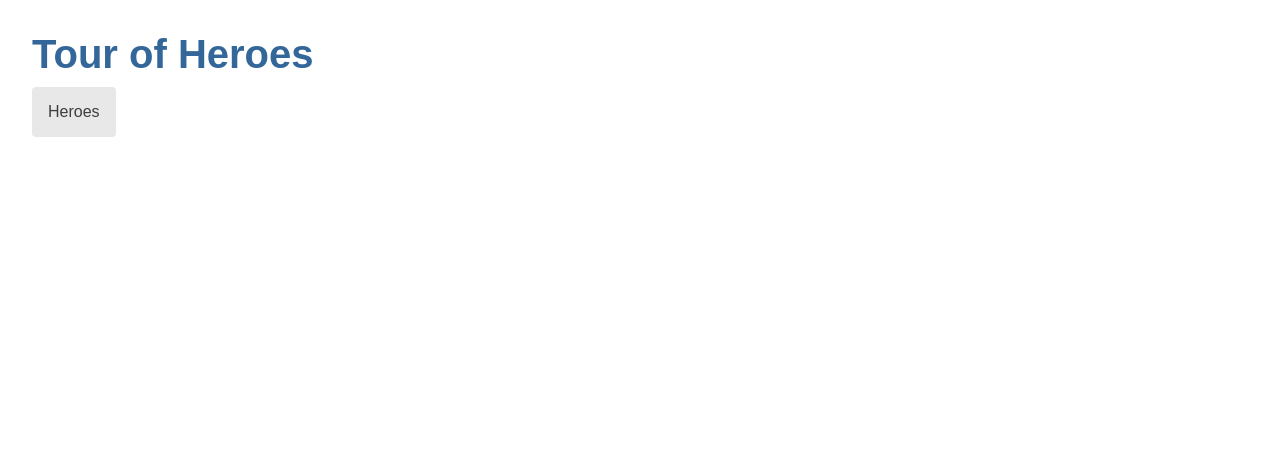
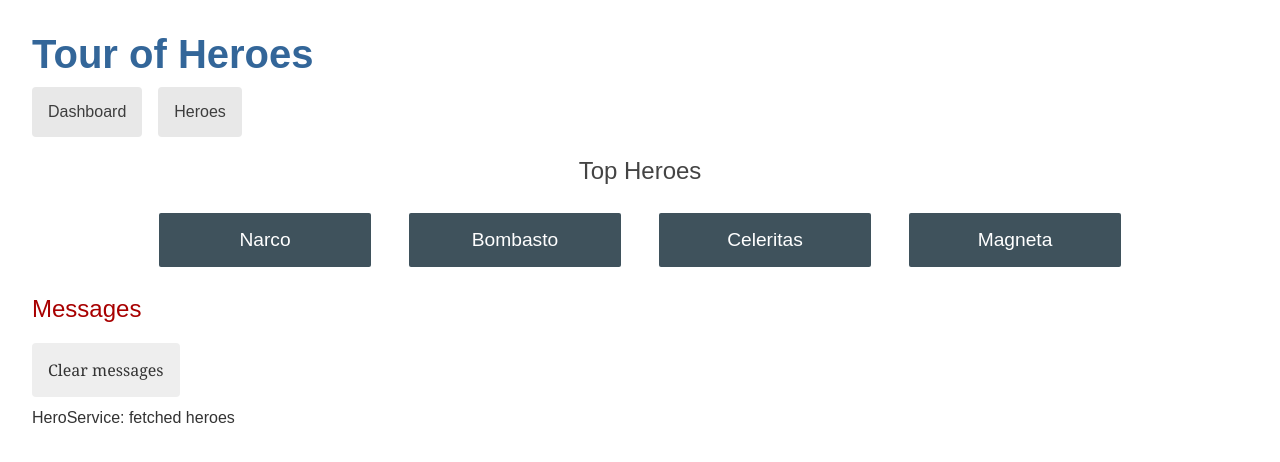
Before and after one commit to rDuckDev/hello-languages, an Angular app in the folder javascript/sandbox/angular-app/: page /dashboard in a window 1280 px wide. Before the commit this address led to /. Shown: the top 462 px of the page. Built offline with nearby package versions, Linux system fonts and the light colour scheme.

Commit message:
feat: add dashboard component [Angular]

```diff
--- a/javascript/sandbox/angular-app/src/app/app-routing.module.ts
+++ b/javascript/sandbox/angular-app/src/app/app-routing.module.ts
@@ -1,8 +1,13 @@
 import { NgModule } from '@angular/core';
 import { RouterModule, Routes } from '@angular/router';
+import { DashboardComponent } from './dashboard/dashboard.component';
 import { HeroesComponent } from './heroes/heroes.component';
 
-const routes: Routes = [{ path: 'heroes', component: HeroesComponent }];
+const routes: Routes = [
+  { path: '', redirectTo: '/dashboard', pathMatch: 'full' },
+  { path: 'heroes', component: HeroesComponent },
+  { path: 'dashboard', component: DashboardComponent },
+];
 
 @NgModule({
   imports: [RouterModule.forRoot(routes)],
--- a/javascript/sandbox/angular-app/src/app/app.component.css
+++ b/javascript/sandbox/angular-app/src/app/app.component.css
@@ -8,6 +8,7 @@
   padding: 1rem;
   text-decoration: none;
   margin-top: 10px;
+  margin-right: 1em;
   display: inline-block;
   background-color: #e8e8e8;
   color: #3d3d3d;
--- a/javascript/sandbox/angular-app/src/app/app.component.html
+++ b/javascript/sandbox/angular-app/src/app/app.component.html
@@ -1,5 +1,6 @@
 <h1>{{ title }}</h1>
 <nav>
+  <a routerLink="/dashboard">Dashboard</a>
   <a routerLink="/heroes">Heroes</a>
 </nav>
 <router-outlet></router-outlet>
--- a/javascript/sandbox/angular-app/src/app/app.module.ts
+++ b/javascript/sandbox/angular-app/src/app/app.module.ts
@@ -6,6 +6,7 @@
 import { HeroDetailComponent } from './hero-detail/hero-detail.component';
 import { HeroesComponent } from './heroes/heroes.component';
 import { MessagesComponent } from './messages/messages.component';
+import { DashboardComponent } from './dashboard/dashboard.component';
 
 @NgModule({
   declarations: [
@@ -13,6 +14,7 @@
     HeroesComponent,
     HeroDetailComponent,
     MessagesComponent,
+    DashboardComponent,
   ],
   imports: [BrowserModule, FormsModule, AppRoutingModule],
   providers: [],
--- /dev/null
+++ b/javascript/sandbox/angular-app/src/app/dashboard/dashboard.component.css
@@ -0,0 +1,50 @@
+/* Private CSS styles */
+
+h2 {
+  text-align: center;
+}
+
+.heroes-menu {
+  padding: 0;
+  margin: auto;
+  max-width: 1000px;
+
+  /* flexbox */
+  display: flex;
+  flex-direction: row;
+  flex-wrap: wrap;
+  justify-content: space-around;
+  align-content: flex-start;
+  align-items: flex-start;
+}
+
+a {
+  background-color: #3f525c;
+  border-radius: 2px;
+  padding: 1rem;
+  font-size: 1.2rem;
+  text-decoration: none;
+  display: inline-block;
+  color: #fff;
+  text-align: center;
+  width: 100%;
+  min-width: 70px;
+  margin: 0.5rem auto;
+  box-sizing: border-box;
+
+  /* flexbox */
+  order: 0;
+  flex: 0 1 auto;
+  align-self: auto;
+}
+
+@media (min-width: 600px) {
+  a {
+    width: 18%;
+    box-sizing: content-box;
+  }
+}
+
+a:hover {
+  background-color: #000;
+}
--- /dev/null
+++ b/javascript/sandbox/angular-app/src/app/dashboard/dashboard.component.html
@@ -0,0 +1,6 @@
+<h2>Top Heroes</h2>
+<div class="heroes-menu">
+  <a *ngFor="let hero of heroes">
+    {{ hero.name }}
+  </a>
+</div>
--- /dev/null
+++ b/javascript/sandbox/angular-app/src/app/dashboard/dashboard.component.ts
@@ -0,0 +1,24 @@
+import { Component, OnInit } from '@angular/core';
+import { HeroService } from '../heroes/hero.service';
+import { Hero } from '../interfaces/hero';
+
+@Component({
+  selector: 'app-dashboard',
+  templateUrl: './dashboard.component.html',
+  styleUrls: ['./dashboard.component.css'],
+})
+export class DashboardComponent implements OnInit {
+  heroes: Hero[] = [];
+
+  constructor(private heroService: HeroService) {}
+
+  ngOnInit(): void {
+    this.getHeroes();
+  }
+
+  getHeroes(): void {
+    this.heroService.getHeroes().subscribe((heroes) => {
+      this.heroes = heroes.slice(1, 5);
+    });
+  }
+}
```
Also changed, not shown: 1 other file (tests, documents, lock files or other folders).
